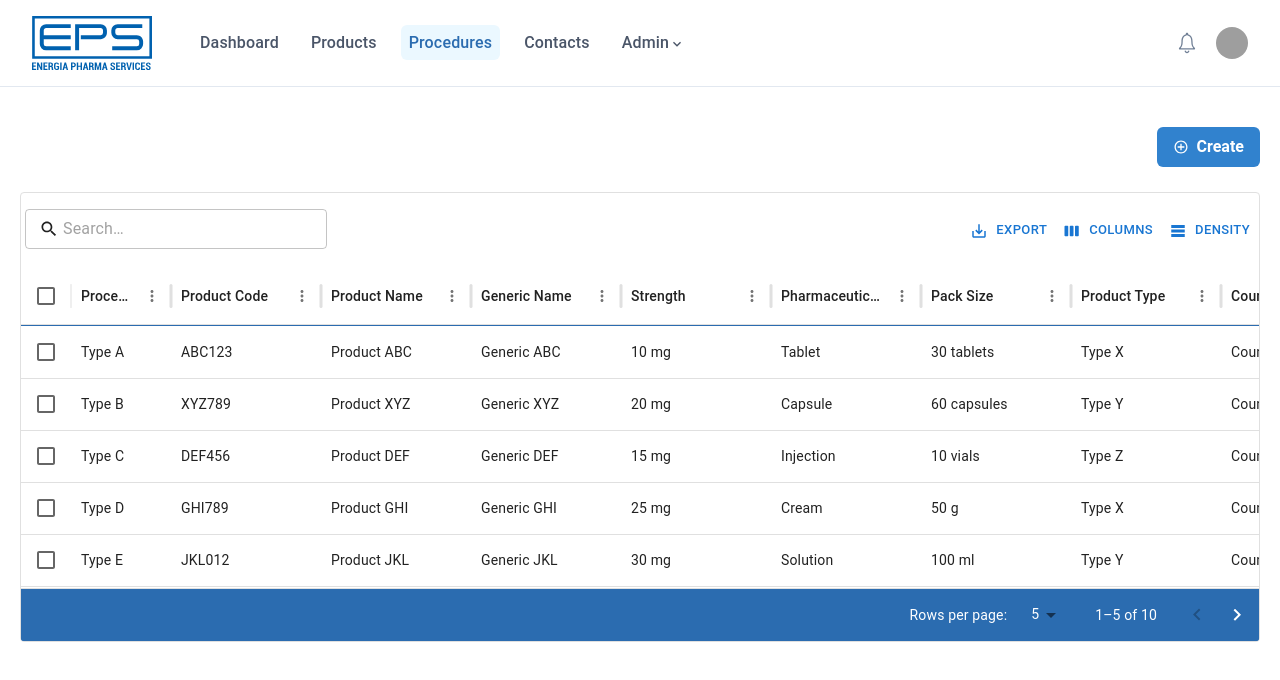
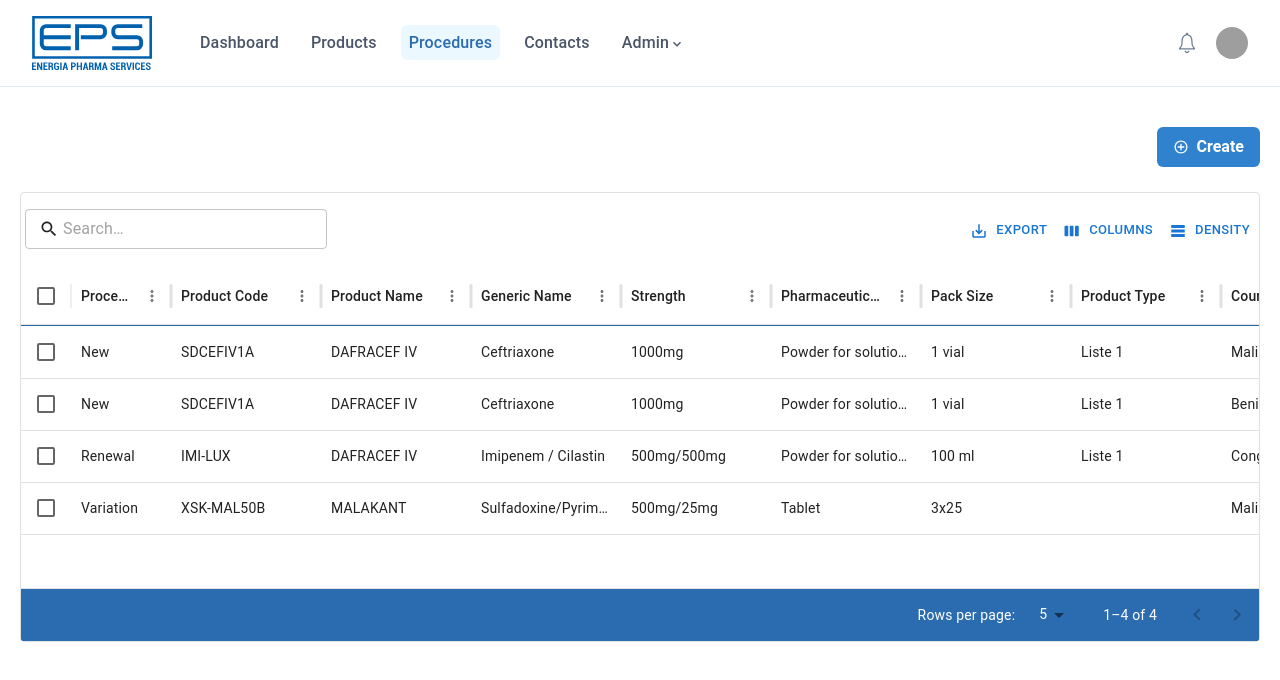
Before and after one commit to awais-3/Dummy_rims_ui, a Next.js app: page /procedures in a window 1280 px wide. Shown: the top 680 px of the page. Built offline with nearby package versions, Linux system fonts and the light colour scheme; grey boxes are pictures that could not be loaded.

Commit message:
change display data

```diff
--- a/src/app/Components/Home/WelcomeText.js
+++ b/src/app/Components/Home/WelcomeText.js
@@ -11,7 +11,7 @@
         letterSpacing="wide"
         textTransform="uppercase"
       >
-        Welcome Nikki Proost,
+        Welcome Niki Proost,
       </Text>
     </Box>
   );
--- a/src/app/Components/Procedure/ProcedureTable.js
+++ b/src/app/Components/Procedure/ProcedureTable.js
@@ -56,7 +56,7 @@
       headerName: "Actions",
       width: 150,
       renderCell: (params) => (
-        <Box display="flex" gap="2">
+        <div display="flex" gap="2">
           <IconButton
             aria-label="edit"
             color="primary"
@@ -71,7 +71,7 @@
           >
             <MdDeleteOutline />
           </IconButton>
-        </Box>
+        </div>
       ),
     },
   ];
--- a/src/app/Components/Products/ParentProductTable.js
+++ b/src/app/Components/Products/ParentProductTable.js
@@ -53,6 +53,11 @@
       width: 200,
     },
     {
+      field: "maHolder",
+      headerName: "MA Holder",
+      width: 200,
+    },
+    {
       field: "activeSubstanceFR",
       headerName: "Active Substance FR",
       width: 200,
--- a/src/app/assets/Data/ProcedureListData.js
+++ b/src/app/assets/Data/ProcedureListData.js
@@ -1,122 +1,122 @@
 export const ProcedureListData = [
   {
     id: 1,
-    procedureType: "Type A",
-    productCode: "ABC123",
-    productName: "Product ABC",
-    genericName: "Generic ABC",
-    strength: "10 mg",
-    pharmaceuticalForm: "Tablet",
-    packSize: "30 tablets",
-    productType: "Type X",
-    country: "Country A",
+    procedureType: "New",
+    productCode: "SDCEFIV1A",
+    productName: "DAFRACEF IV",
+    genericName: "Ceftriaxone",
+    strength: "1000mg",
+    pharmaceuticalForm: "Powder for solution for injection",
+    packSize: "1 vial",
+    productType: "Liste 1",
+    country: "Mali",
   },
   {
     id: 2,
-    procedureType: "Type B",
-    productCode: "XYZ789",
-    productName: "Product XYZ",
-    genericName: "Generic XYZ",
-    strength: "20 mg",
-    pharmaceuticalForm: "Capsule",
-    packSize: "60 capsules",
-    productType: "Type Y",
-    country: "Country B",
+    procedureType: "New",
+    productCode: "SDCEFIV1A",
+    productName: "DAFRACEF IV",
+    genericName: "Ceftriaxone",
+    strength: "1000mg",
+    pharmaceuticalForm: "Powder for solution for injection",
+    packSize: "1 vial",
+    productType: "Liste 1",
+    country: "Benin",
   },
   {
     id: 3,
-    procedureType: "Type C",
-    productCode: "DEF456",
-    productName: "Product DEF",
-    genericName: "Generic DEF",
-    strength: "15 mg",
-    pharmaceuticalForm: "Injection",
-    packSize: "10 vials",
-    productType: "Type Z",
-    country: "Country C",
+    procedureType: "Renewal",
+    productCode: "IMI-LUX",
+    productName: "DAFRACEF IV",
+    genericName: "Imipenem / Cilastin ",
+    strength: "500mg/500mg",
+    pharmaceuticalForm: "Powder for solution for infusion",
+    packSize: "100 ml",
+    productType: "Liste 1",
+    country: "Congo",
   },
   {
     id: 4,
-    procedureType: "Type D",
-    productCode: "GHI789",
-    productName: "Product GHI",
-    genericName: "Generic GHI",
-    strength: "25 mg",
-    pharmaceuticalForm: "Cream",
-    packSize: "50 g",
-    productType: "Type X",
-    country: "Country D",
+    procedureType: "Variation",
+    productCode: "XSK-MAL50B",
+    productName: "MALAKANT",
+    genericName: "Sulfadoxine/Pyrimethamine",
+    strength: "500mg/25mg",
+    pharmaceuticalForm: "Tablet",
+    packSize: "3x25",
+    productType: "",
+    country: "Mali",
   },
-  {
-    id: 5,
-    procedureType: "Type E",
-    productCode: "JKL012",
-    productName: "Product JKL",
-    genericName: "Generic JKL",
-    strength: "30 mg",
-    pharmaceuticalForm: "Solution",
-    packSize: "100 ml",
-    productType: "Type Y",
-    country: "Country E",
-  },
-  {
-    id: 6,
-    procedureType: "Type F",
-    productCode: "MNO345",
-    productName: "Product MNO",
-    genericName: "Generic MNO",
-    strength: "40 mg",
-    pharmaceuticalForm: "Tablet",
-    packSize: "20 tablets",
-    productType: "Type Z",
-    country: "Country F",
-  },
-  {
-    id: 7,
-    procedureType: "Type G",
-    productCode: "PQR678",
-    productName: "Product PQR",
-    genericName: "Generic PQR",
-    strength: "50 mg",
-    pharmaceuticalForm: "Capsule",
-    packSize: "30 capsules",
-    productType: "Type X",
-    country: "Country G",
-  },
-  {
-    id: 8,
-    procedureType: "Type H",
-    productCode: "STU901",
-    productName: "Product STU",
-    genericName: "Generic STU",
-    strength: "60 mg",
-    pharmaceuticalForm: "Injection",
-    packSize: "5 vials",
-    productType: "Type Y",
-    country: "Country H",
-  },
-  {
-    id: 9,
-    procedureType: "Type I",
-    productCode: "VWX234",
-    productName: "Product VWX",
-    genericName: "Generic VWX",
-    strength: "70 mg",
-    pharmaceuticalForm: "Cream",
-    packSize: "40 g",
-    productType: "Type Z",
-    country: "Country I",
-  },
-  {
-    id: 10,
-    procedureType: "Type J",
-    productCode: "YZA567",
-    productName: "Product YZA",
-    genericName: "Generic YZA",
-    strength: "80 mg",
-    pharmaceuticalForm: "Solution",
-    packSize: "200 ml",
-    productType: "Type X",
-    country: "Country J",
-  },
+  // {
+  //   id: 5,
+  //   procedureType: "New",
+  //   productCode: "SDCEFIV1A",
+  //   productName: "DAFRACEF IV",
+  //   genericName: "Ceftriaxone",
+  //   strength: "1000mg",
+  //   pharmaceuticalForm: "Powder for solution for injection",
+  //   packSize: "1 vial",
+  //   productType: "Liste 1",
+  //   country: "Mali",
+  // },
+  // {
+  //   id: 6,
+  //   procedureType: "New",
+  //   productCode: "SDCEFIV1A",
+  //   productName: "DAFRACEF IV",
+  //   genericName: "Ceftriaxone",
+  //   strength: "1000mg",
+  //   pharmaceuticalForm: "Powder for solution for injection",
+  //   packSize: "1 vial",
+  //   productType: "Liste 1",
+  //   country: "Mali",
+  // },
+  // {
+  //   id: 7,
+  //   procedureType: "Type G",
+  //   productCode: "PQR678",
+  //   productName: "Product PQR",
+  //   genericName: "Generic PQR",
+  //   strength: "50 mg",
+  //   pharmaceuticalForm: "Capsule",
+  //   packSize: "30 capsules",
+  //   productType: "Type X",
+  //   country: "Country G",
+  // },
+  // {
+  //   id: 8,
+  //   procedureType: "Type H",
+  //   productCode: "STU901",
+  //   productName: "Product STU",
+  //   genericName: "Generic STU",
+  //   strength: "60 mg",
+  //   pharmaceuticalForm: "Injection",
+  //   packSize: "5 vials",
+  //   productType: "Type Y",
+  //   country: "Country H",
+  // },
+  // {
+  //   id: 9,
+  //   procedureType: "Type I",
+  //   productCode: "VWX234",
+  //   productName: "Product VWX",
+  //   genericName: "Generic VWX",
+  //   strength: "70 mg",
+  //   pharmaceuticalForm: "Cream",
+  //   packSize: "40 g",
+  //   productType: "Type Z",
+  //   country: "Country I",
+  // },
+  // {
+  //   id: 10,
+  //   procedureType: "Type J",
+  //   productCode: "YZA567",
+  //   productName: "Product YZA",
+  //   genericName: "Generic YZA",
+  //   strength: "80 mg",
+  //   pharmaceuticalForm: "Solution",
+  //   packSize: "200 ml",
+  //   productType: "Type X",
+  //   country: "Country J",
+  // },
 ];
--- a/src/app/assets/Data/index.js
+++ b/src/app/assets/Data/index.js
@@ -65,147 +65,135 @@
 
 export const parentProductData = [
   {
-    productCode: "ABC123",
-    productName: "Product A",
-    activeSubstanceEN: "Substance A",
-    activeSubstanceFR: "Substance A (FR)",
-    ATCCode: "AB01",
-    productType: "Type 1",
-  },
-  {
-    productCode: "DEF456",
-    productName: "Product B",
-    activeSubstanceEN: "Substance B",
-    activeSubstanceFR: "Substance B (FR)",
-    ATCCode: "CD02",
-    productType: "Type 2",
-  },
-  {
-    productCode: "GHI789",
-    productName: "Product C",
-    activeSubstanceEN: "Substance C",
-    activeSubstanceFR: "Substance C (FR)",
-    ATCCode: "EF03",
-    productType: "Type 3",
+    productCode: "SDCEFIV1",
+    productName: "DAFRACEF IV",
+    activeSubstanceEN: "CEFTRIAXONE",
+    activeSubstanceFR: "CEFTRIAXONE",
+    ATCCode: "J01DD04",
+    productType: "LISTE 1",
+    // maHolder: "DAFRA",
+  },
+  {
+    productCode: "STICT5",
+    productName: "TICASSE TABLET",
+    activeSubstanceEN: "Amoxicillin / Clavulanic Acid",
+    activeSubstanceFR: "Amoxicilline / Acide Clavulanique",
+    ATCCode: "J01CR02",
+    productType: "LISTE 1",
+    // maHolder: "DAFRA",
+  },
+  {
+    productCode: "XSC-EFLOT15",
+    productName: "Eflozin tablet",
+    activeSubstanceEN: "Empagliflozin",
+    activeSubstanceFR: "Empagliflozin",
+    ATCCode: "A10BK03",
+    productType: "LISTE 1",
+    // maHolder: "Scilife",
   },
   // Additional entries...
   {
-    productCode: "JKL101",
-    productName: "Product D",
-    activeSubstanceEN: "Substance D",
-    activeSubstanceFR: "Substance D (FR)",
-    ATCCode: "GH04",
-    productType: "Type 4",
-  },
-  {
-    productCode: "MNO112",
-    productName: "Product E",
-    activeSubstanceEN: "Substance E",
-    activeSubstanceFR: "Substance E (FR)",
-    ATCCode: "IJ05",
-    productType: "Type 5",
-  },
-  {
-    productCode: "PQR113",
-    productName: "Product F",
-    activeSubstanceEN: "Substance F",
-    activeSubstanceFR: "Substance F (FR)",
-    ATCCode: "KL06",
-    productType: "Type 6",
+    productCode: "XSK-MAL50",
+    productName: "Malakant tablet",
+    activeSubstanceEN: "Sulfadoxine / Pyrimethamine",
+    activeSubstanceFR: "Sulfadoxine / Pyrimethamine",
+    ATCCode: "P01BD51",
+    productType: "LISTE 1",
+    // maHolder: "S KANT",
+  },
+  // {
+  //   productCode: "MNO112",
+  //   productName: "Product E",
+  //   activeSubstanceEN: "Substance E",
+  //   activeSubstanceFR: "Substance E (FR)",
+  //   ATCCode: "IJ05",
+  //   productType: "Type 5",
+  // },
+  {
+    productCode: "SCETIM1",
+    productName: "Cetafor IM",
+    activeSubstanceEN: "Ceftriaxone",
+    activeSubstanceFR: "Ceftriaxone",
+    ATCCode: "J01DD04",
+    productType: "LISTE 1",
+    // maHolder: "DAFRA",
   },
 ];
 
 export const productData = [
   {
-    productCode: "ABC001",
-    productName: "Product A",
-    parentProduct: "Parent A",
-    manufacturer: "Manufacturer A",
-    strength: "Strength A",
-    countryOfOrigin: "Country A",
-    productType: "Type 11",
-  },
-  {
-    productCode: "DEF002",
-    productName: "Product B",
-    parentProduct: "Parent B",
-    manufacturer: "Manufacturer B",
-    strength: "Strength B",
-    countryOfOrigin: "Country B",
-    productType: "Type 12",
-  },
-  {
-    productCode: "GHI003",
-    productName: "Product C",
-    parentProduct: "Parent C",
-    manufacturer: "Manufacturer C",
-    strength: "Strength C",
-    countryOfOrigin: "Country C",
-    productType: "Type 13",
-  },
-  {
-    productCode: "JKL004",
-    productName: "Product D",
-    parentProduct: "Parent D",
-    manufacturer: "Manufacturer D",
-    strength: "Strength D",
-    countryOfOrigin: "Country D",
-    productType: "Type 14",
-  },
-  {
-    productCode: "MNO005",
-    productName: "Product E",
-    parentProduct: "Parent E",
-    manufacturer: "Manufacturer E",
-    strength: "Strength E",
-    countryOfOrigin: "Country E",
-    productType: "Type 15",
-  },
-  {
-    productCode: "PQR006",
-    productName: "Product F",
-    parentProduct: "Parent F",
-    manufacturer: "Manufacturer F",
-    strength: "Strength F",
-    countryOfOrigin: "Country F",
-    productType: "Type 16",
-  },
-  {
-    productCode: "STU007",
-    productName: "Product G",
-    parentProduct: "Parent G",
-    manufacturer: "Manufacturer G",
-    strength: "Strength G",
-    countryOfOrigin: "Country G",
-    productType: "Type 17",
-  },
-  {
-    productCode: "VWX008",
-    productName: "Product H",
-    parentProduct: "Parent H",
-    manufacturer: "Manufacturer H",
-    strength: "Strength H",
-    countryOfOrigin: "Country H",
-    productType: "Type 18",
-  },
-  {
-    productCode: "YZA009",
-    productName: "Product I",
-    parentProduct: "Parent I",
-    manufacturer: "Manufacturer I",
-    strength: "Strength I",
-    countryOfOrigin: "Country I",
-    productType: "Type 19",
-  },
-  {
-    productCode: "BCD010",
-    productName: "Product J",
-    parentProduct: "Parent J",
-    manufacturer: "Manufacturer J",
-    strength: "Strength J",
-    countryOfOrigin: "Country J",
-    productType: "Type 20",
-  },
+    productCode: "SDCEFIV1A",
+    productName: "DAFRACEF IV ",
+    parentProduct: "SDCEFIV1",
+    manufacturer: "ANFARM",
+    strength: "1000mg",
+    countryOfOrigin: "GREECE",
+    // productType: "Type 11",
+  },
+  {
+    productCode: "STICT5A",
+    productName: "TICASSE TABLET",
+    parentProduct: "STICT5",
+    manufacturer: "MEDICEF",
+    strength: "562,5mg",
+    countryOfOrigin: "INDIA",
+    // productType: "Type 12",
+  },
+  {
+    productCode: "XSC-EFLOT15A",
+    productName: "EFLOZIN TABLET ",
+    parentProduct: "XSC-EFLOT15",
+    manufacturer: "SCILIFE",
+    strength: "15mg",
+    countryOfOrigin: "PAKISTAN",
+    // productType: "Type 13",
+  },
+  {
+    productCode: "XSC-NELT5A",
+    productName: "NELOL TABLET",
+    parentProduct: "XSC-NELT5",
+    manufacturer: "SCILIFE",
+    strength: "5mg",
+    countryOfOrigin: "PAKISTAN",
+    // productType: "Type 15",
+  },
+  {
+    productCode: "XSK-MAL50A",
+    productName: "MALAKANT TABLET",
+    parentProduct: "XSK-MAL50",
+    manufacturer: "S KANT",
+    strength: "500mg/25mg",
+    countryOfOrigin: "INDIA",
+    // productType: "Type 16",
+  },
+  {
+    productCode: "SCETIM1B",
+    productName: "CETAFOR IM",
+    parentProduct: "SCEMTIM1",
+    manufacturer: "PHARMAVISION",
+    strength: "1000mg",
+    countryOfOrigin: "TURKEY",
+    // productType: "Type 17",
+  },
+
+  {
+    productCode: "SCETIM1A",
+    productName: "CETAFOR IM",
+    parentProduct: "SCEMTIM1",
+    manufacturer: "PHARMAVISION",
+    strength: "1000mg",
+    countryOfOrigin: "TURKEY",
+    // productType: "Type 19",
+  },
+  // {
+  //   productCode: "BCD010",
+  //   productName: "Product J",
+  //   parentProduct: "Parent J",
+  //   manufacturer: "Manufacturer J",
+  //   strength: "Strength J",
+  //   countryOfOrigin: "Country J",
+  //   productType: "Type 20",
+  // },
 ];
 
 export const MilestoneListData = [
```
Also changed, not shown: src/app/Components/Home/HomeListing/Client/ClientList.js (+10 -19 lines), src/app/Components/Home/HomeListing/Project/ProjectList.js (+11 -20 lines), src/app/Components/Home/HomeListing/RA/RaList.js (+11 -21 lines), src/app/Components/Procedure/EditProcedure/ProcedureDetails.js (+32 -29 lines).
